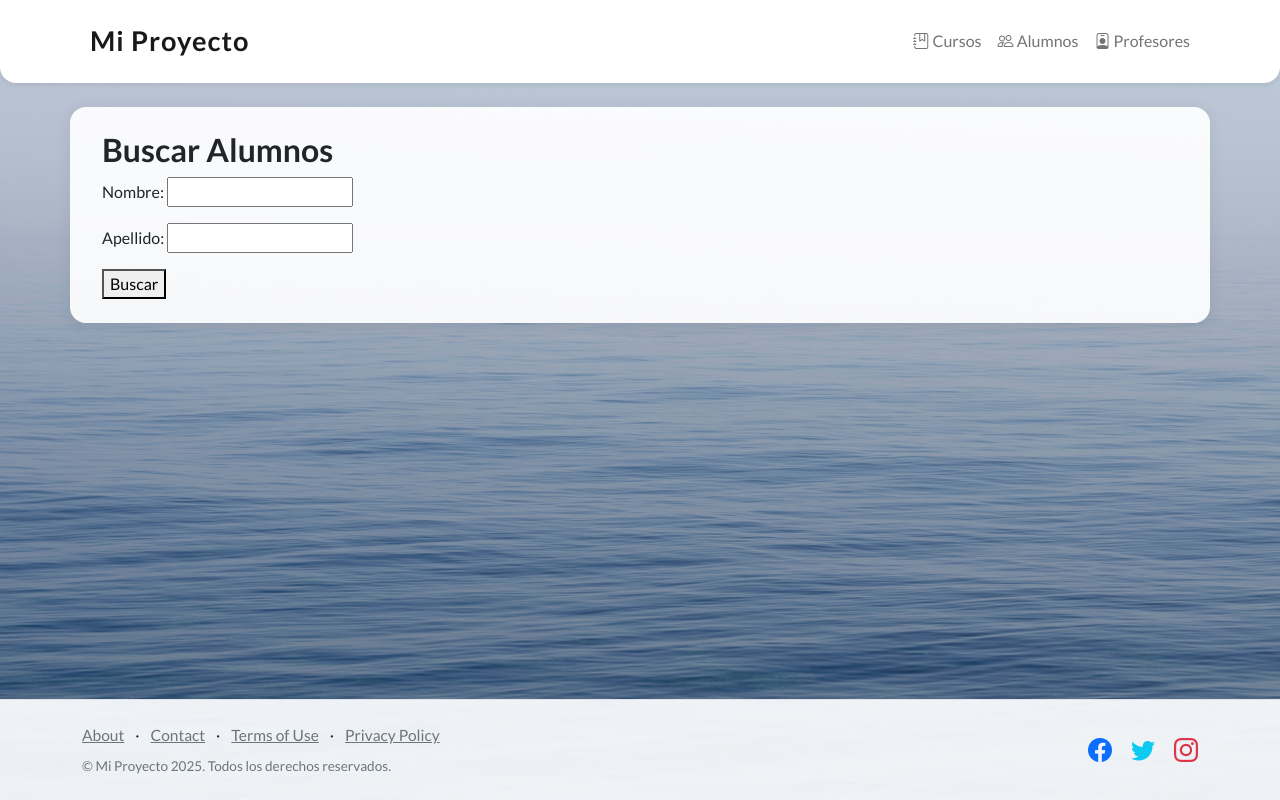
After one commit to Santii58/TuPrimeraPagina-Nervi, a Django app: page /buscar_alumno/ in a window 1280 px wide. The commit adds this page. Run offline with Django 5.2, Linux system fonts and the light colour scheme; some libraries are stand-ins or nearby versions.

Commit message:
formulario para buscar alumnos  creado y terminado

```diff
--- a/core/forms.py
+++ b/core/forms.py
@@ -15,3 +15,9 @@ class ProfesoresForm(forms.ModelForm):
     class Meta:
         model = Profesores
         fields = ['nombre', 'apellido', 'email', 'especialidad']
+
+
+
+class BuscarAlumnoForm(forms.Form):
+    nombre = forms.CharField(label='Nombre', max_length=100, required=False)
+    apellido = forms.CharField(label='Apellido', max_length=100, required=False)
--- /dev/null
+++ b/core/templates/core/formulario/buscar_alumno.html
@@ -0,0 +1,20 @@
+{% extends "core/padre.html" %}
+
+{% block content %}
+  <h2>Buscar Alumnos</h2>
+  <form method="get">
+    {{ form.as_p }}
+    <button type="submit">Buscar</button>
+  </form>
+
+  {% if alumnos %}
+    <h3>Resultados:</h3>
+    <ul>
+      {% for alumno in alumnos %}
+        <li>{{ alumno.nombre }} {{ alumno.apellido }} - {{ alumno.email }} - {{ alumno.fecha_nacimiento }}</li>
+      {% endfor %}
+    </ul>
+  {% elif form.is_bound %}
+    <p>No se encontraron alumnos.</p>
+  {% endif %}
+{% endblock %}
--- a/core/urls.py
+++ b/core/urls.py
@@ -1,14 +1,15 @@
 from django.contrib import admin
 from django.urls import path
-from .views import inicio, cursos, alumnos, profesores, agregar_curso, agregar_alumno, agregar_profesor
+from .views import inicio, cursos, alumnos, profesores, agregar_curso, agregar_alumno, agregar_profesor,buscar_alumno
 
 urlpatterns = [
 
-    path('inicio/', inicio, name='inicio'),
+    path('', inicio, name='inicio'),
     path('cursos/', cursos, name='cursos'),
     path('alumnos/', alumnos, name='alumnos'),
     path('profesores/', profesores, name='profesores'),
     path('agregar_curso/', agregar_curso, name='agregar_curso'),
     path('agregar_alumno/', agregar_alumno, name='agregar_alumno'),
     path('agregar_profesor/', agregar_profesor, name='agregar_profesor'),
+    path('buscar_alumno/', buscar_alumno, name='buscar_alumno'),
 ]
--- a/core/views.py
+++ b/core/views.py
@@ -1,6 +1,6 @@
 from django.shortcuts import render, redirect
 from .models import Cursos, Alumnos, Profesores
-from .forms import CursosForm, AlumnosForm, ProfesoresForm
+from .forms import CursosForm, AlumnosForm, ProfesoresForm, BuscarAlumnoForm
 
 # Create your views here.
 
@@ -48,3 +48,19 @@ def agregar_profesor(request):
     else:
         form = ProfesoresForm()
     return render(request, 'core/formulario/agregar_profesor.html', {'form': form})
+
+def buscar_alumno(request):
+    form = BuscarAlumnoForm(request.GET or None)
+    alumnos = []
+
+    if form.is_valid():
+        nombre = form.cleaned_data.get('nombre')
+        apellido = form.cleaned_data.get('apellido')
+
+        alumnos = Alumnos.objects.all()
+        if nombre:
+            alumnos = alumnos.filter(nombre__icontains=nombre)
+        if apellido:
+            alumnos = alumnos.filter(apellido__icontains=apellido)
+
+    return render(request, 'core/formulario/buscar_alumno.html', {'form': form, 'alumnos': alumnos})
```
Also changed, not shown: core/templates/core/alumnos.html (+9 -3 lines), db.sqlite3.
